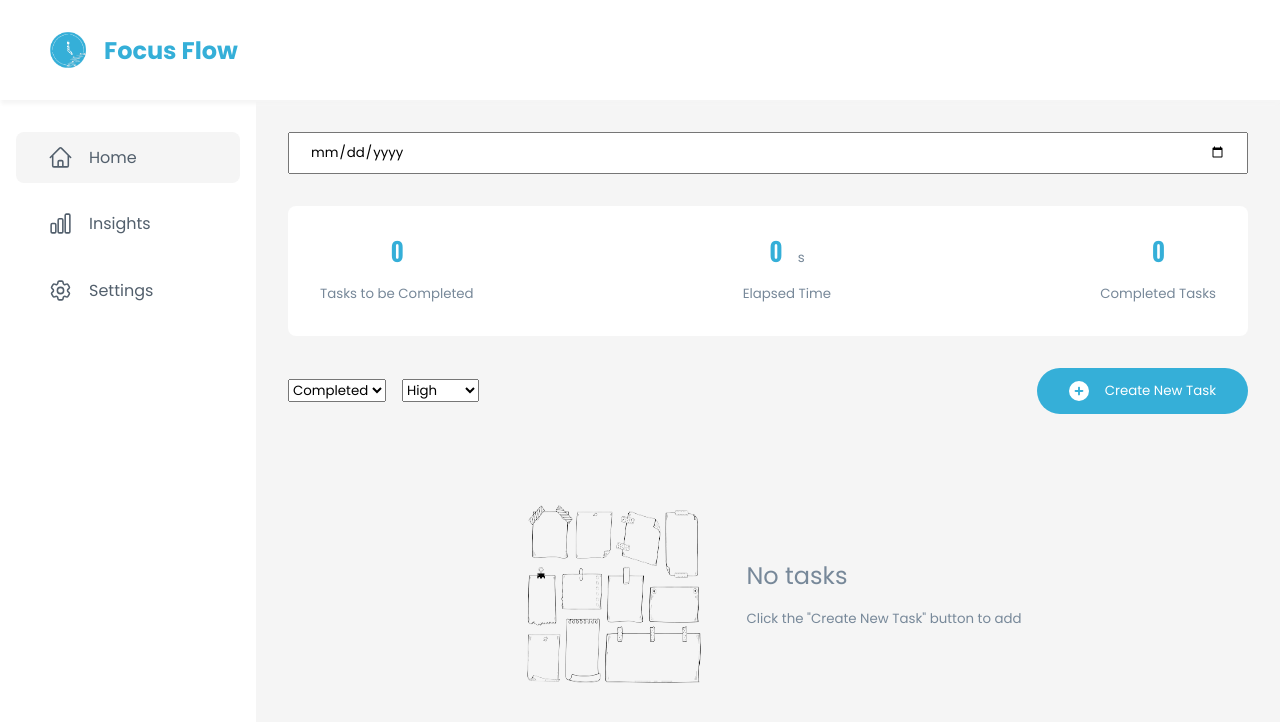
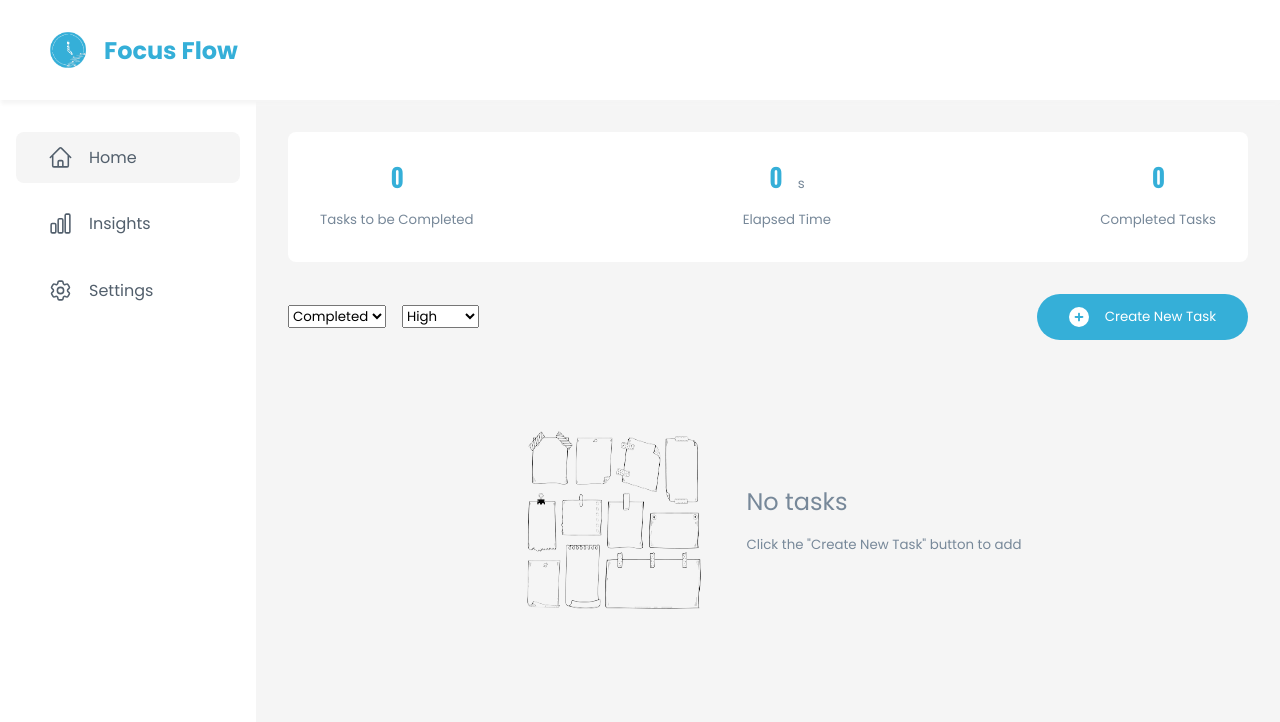
Before and after one commit to NeeshuSharmaa/focusFlow, a React (Vite) app: page / in a window 1280 px wide. Shown: the top 722 px of the page. Built offline with nearby package versions, Linux system fonts and the light colour scheme.

Commit message:
removed: filter by date (unnecessary feat.)

```diff
--- a/src/features/FilterLogic.jsx
+++ b/src/features/FilterLogic.jsx
@@ -1,10 +1,4 @@
 export const filteredTasks = (tasks, filters) => {
-  console.log(filters);
-  const filterByDate = (tasks) =>
-    filters.date
-      ? tasks?.filter(({ dueDate }) => dueDate === filters.date)
-      : tasks;
-
   const filterByStatus = (tasks) => {
     if (filters.status) {
       if (filters.status === "completed") {
@@ -23,15 +17,11 @@ export const filteredTasks = (tasks, filters) => {
     filters.priority
       ? tasks?.filter(({ priority }) => priority === filters.priority)
       : tasks;
-  const filterFuncs = [filterByDate, filterByStatus, filterByPriority];
+  const filterFuncs = [filterByStatus, filterByPriority];
   const giveFilteredTasks = filterFuncs.reduce(
     (tasksArr, currFunc) => currFunc(tasksArr),
     tasks
   );
-  console.log("filterbydate", filterByDate(tasks));
-  console.log("filterbystatus", filterByStatus(tasks));
-  console.log("filterbyprio", filterByPriority(tasks));
-  console.log(giveFilteredTasks);
 
   return giveFilteredTasks;
 };
--- a/src/features/filterSlice.jsx
+++ b/src/features/filterSlice.jsx
@@ -13,9 +13,6 @@ const filtersSlice = createSlice({
   name: "filters",
   initialState,
   reducers: {
-    filterByDate: (state, action) => {
-      state.homeFilters.date = action.payload.date;
-    },
     filterByStatus: (state, action) => {
       state.homeFilters.status = action.payload.status;
     },
@@ -27,5 +24,4 @@ const filtersSlice = createSlice({
 
 export default filtersSlice.reducer;
 
-export const { filterByDate, filterByStatus, filterByPriority } =
-  filtersSlice.actions;
+export const { filterByStatus, filterByPriority } = filtersSlice.actions;
--- a/src/pages/home/Home.jsx
+++ b/src/pages/home/Home.jsx
@@ -8,11 +8,7 @@ import TaskModal from "./components/taskModal/TaskModal";
 import "./Home.css";
 import { FontAwesomeIcon } from "@fortawesome/react-fontawesome";
 import { faCirclePlus } from "@fortawesome/free-solid-svg-icons";
-import {
-  filterByDate,
-  filterByPriority,
-  filterByStatus,
-} from "../../features/filterSlice";
+import { filterByPriority, filterByStatus } from "../../features/filterSlice";
 import { filteredTasks } from "../../features/FilterLogic";
 
 export default function Home() {
@@ -27,10 +23,6 @@ export default function Home() {
 
   return (
     <div className="home">
-      <input
-        type="date"
-        onChange={(e) => dispatch(filterByDate({ date: e.target.value }))}
-      />
       <SummaryOnHome tasks={tasksToDisplay} />
       <div className="flex-row-jb">
         <div className="filters-home">
@@ -45,7 +37,6 @@ export default function Home() {
             <option value="completed">Completed</option>
             <option value="pending">Pending</option>
             <option value="both">Both</option>
-            {/* <span className="select-placeholder">By Priority</span> */}
           </select>
           <select
             onChange={(e) =>
@@ -56,7 +47,6 @@ export default function Home() {
             <option value="medium">Medium</option>
             <option value="low"> Low</option>
             <option value="none">None</option>
-            <span className="select-placeholder">By Priority</span>
           </select>
         </div>
         <button className="primary-btn" onClick={() => setShowTaskModal(true)}>
```
